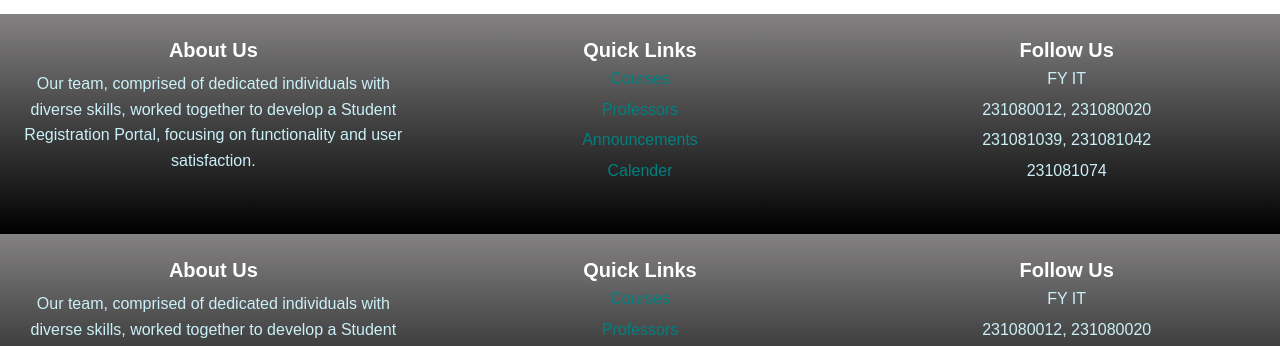
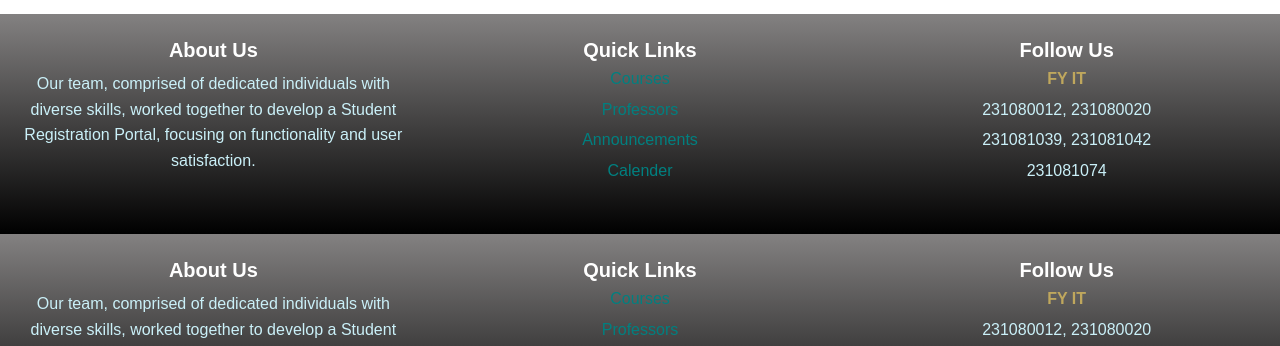
Before and after one commit to DheerJoisher/Student-Registration-Portal, a React (Create React App) app: page /Fyit in a window 1280 px wide. Shown: the part 1570-1916 px from the top of the page. Built offline with nearby package versions, Linux system fonts and the light colour scheme.

Commit message:
Updated footer

```diff
--- a/src/Components/Footer/Footer.js
+++ b/src/Components/Footer/Footer.js
@@ -23,7 +23,7 @@ function Footer() {
       <div className="footer-column">
         <h2 style={{ fontSize: '20px' }}><b>Follow Us</b></h2>
         <ul>
-          <li><Link to="/Fyit">FY IT</Link></li>
+          <li><Link style={{fontWeight: 'bold' ,color: '#bfa75d' }} to="/Fyit">FY IT</Link></li>
           <li>231080012, 231080020</li>
           <li>231081039, 231081042</li>
           <li>231081074</li>
--- a/src/Components/Studfoot/Studfoot.js
+++ b/src/Components/Studfoot/Studfoot.js
@@ -23,7 +23,7 @@ function Footer() {
       <div className="footer-column">
         <h2 style={{ fontSize: '20px' }}><b>Follow Us</b></h2>
         <ul>
-          <li><Link to="/Studentlogin/fyit">FY IT</Link></li>
+          <li><Link style={{fontWeight: 'bold' ,color: '#bfa75d' }} to="/Studentlogin/fyit">FY IT</Link></li>
           <li>231080012, 231080020</li>
           <li>231081039, 231081042</li>
           <li>231081074</li>
--- a/src/Components/Teachfoot/Teachfoot.js
+++ b/src/Components/Teachfoot/Teachfoot.js
@@ -22,7 +22,7 @@ function Footer() {
       <div className="footer-column">
         <h2 style={{ fontSize: '20px' }}><b>Follow Us</b></h2>
         <ul>
-          <li><Link to="/Teachlogin/fyit">FY IT</Link></li>
+          <li><Link style={{fontWeight: 'bold' ,color: '#bfa75d' }} to="/Teachlogin/fyit">FY IT</Link></li>
           <li>231080012, 231080020</li>
           <li>231081039, 231081042</li>
           <li>231081074</li>
```
